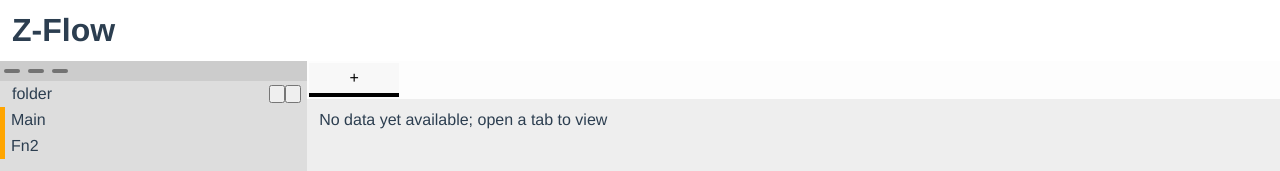
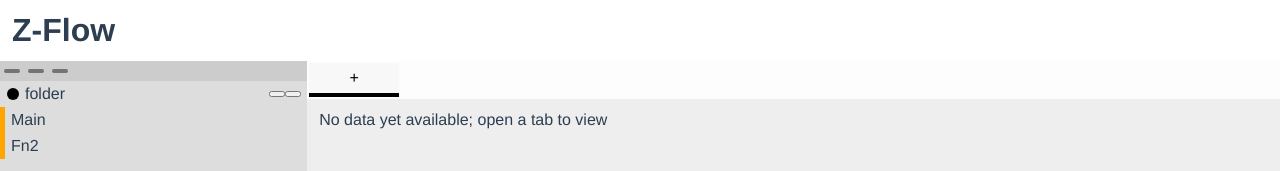
Before and after one commit to GameSquatch/ast-visual-programming, a Svelte app: page / in a window 1280 px wide. Shown: the top 171 px of the page. Built offline with nearby package versions, Linux system fonts and the light colour scheme; some icons are missing.

Commit message:
Change folder closed symbol

```diff
--- a/public/global.css
+++ b/public/global.css
@@ -106,3 +106,11 @@ body {
 /* .arguments-wrapper {
     background: #eee;
 } */
+
+.closed-circle {
+    width: 12px;
+    height: 12px;
+    border-radius: 50%;
+    background: black;
+    margin-left: 1px;
+}
--- a/src/components/side_nav/Folder.svelte
+++ b/src/components/side_nav/Folder.svelte
@@ -116,7 +116,7 @@
     <span
         >{@html expanded
             ? '<i class="mi-circle" />'
-            : '<i class="mi-caret-down" />'}</span
+            : '<div class="closed-circle"></div>'}</span
     >
     <div
         class="flex-1 file-title"
@@ -161,6 +161,7 @@
         padding: 4px 6px;
         cursor: pointer;
         position: relative;
+        align-items: center;
     }
     .file-title-bar:hover {
         background-color: #eee;
```
